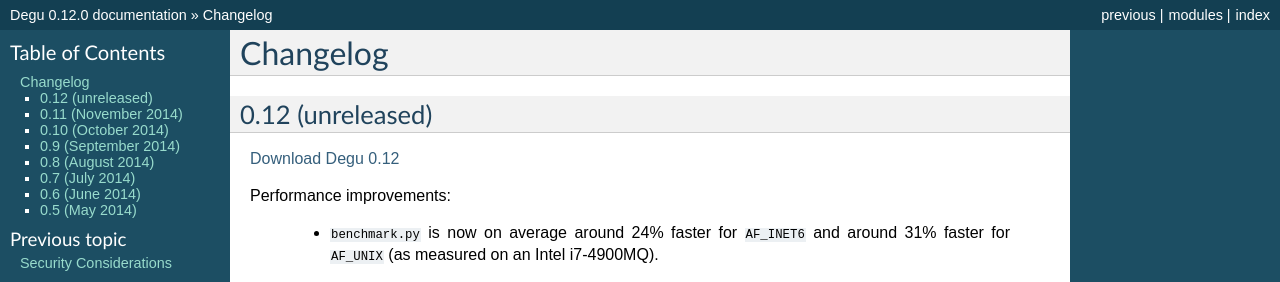
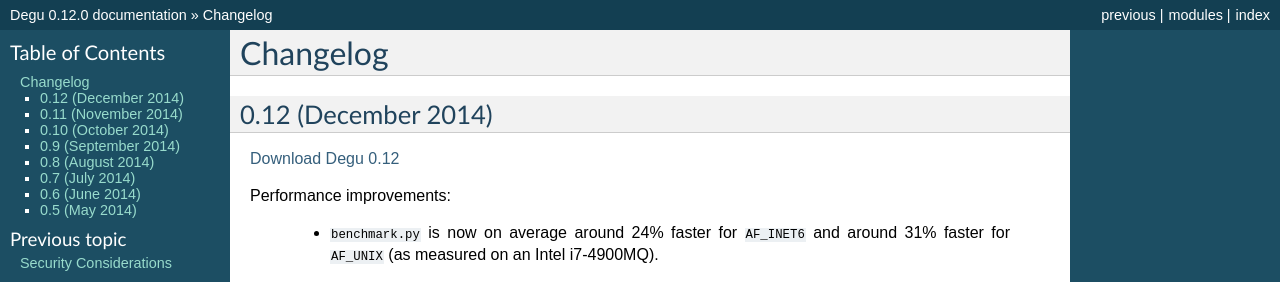
Before and after one commit to json420/degu, a Sphinx documentation site: the page built from doc/changelog.rst, in a window 1280 px wide and 900 px high. Shown: the top 282 px of the window. Built offline with Sphinx 7.4.7, drawn with Linux system fonts in a browser that asks for light colours.

Commit message:
Release 0.12.0

```diff
--- a/doc/changelog.rst
+++ b/doc/changelog.rst
@@ -1,8 +1,8 @@
 Changelog
 =========
 
-0.12 (unreleased)
------------------
+0.12 (December 2014)
+--------------------
 
 `Download Degu 0.12`_
 
```
Also changed, not shown: 1 other file.
